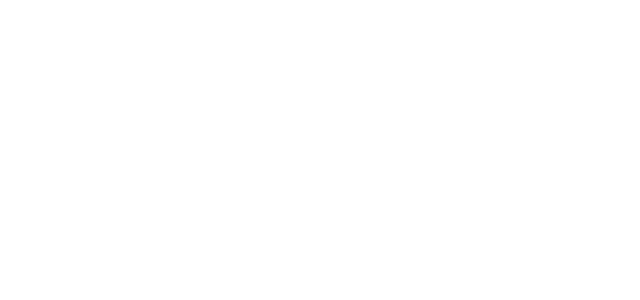
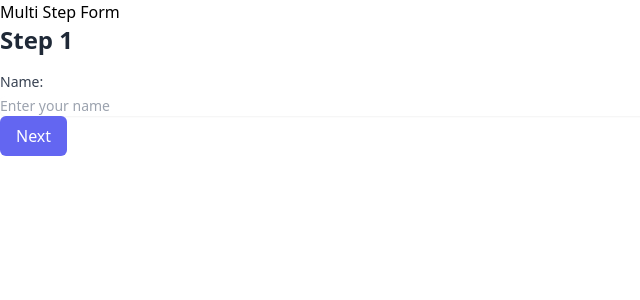
Before and after one commit to nathanfinger/test-react-gh, a React (Vite) app: page / in a window 1280 px wide. Shown: the top 300 px of the page, without its empty margins (0-640 px from the left). Built offline with nearby package versions, Linux system fonts and the light colour scheme.

Commit message:
updated App.tsx

```diff
--- a/src/App.tsx
+++ b/src/App.tsx
@@ -1,10 +1,12 @@
+import { MultiStepForm } from "./components/MultiStepForm";
 
-function App() {
+
+export default function App() {
 
   return (
     <>
+    <h1>Multi Step Form</h1>
+      <MultiStepForm/>
     </>
   )
 }
-
-export default App
```
